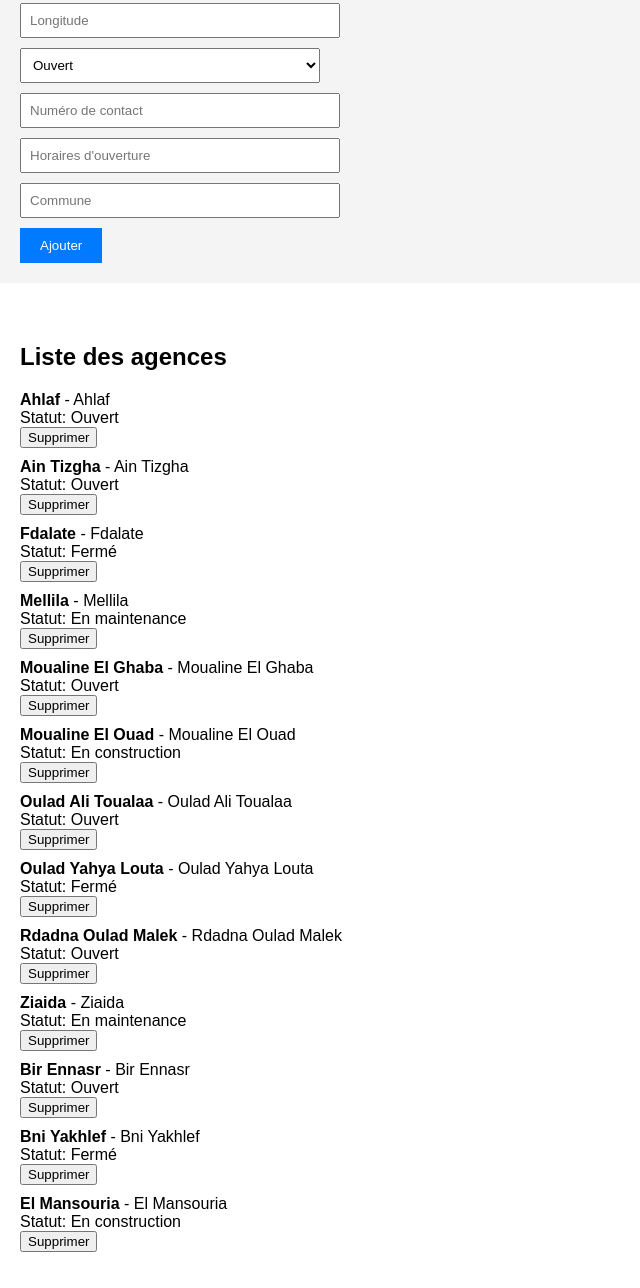
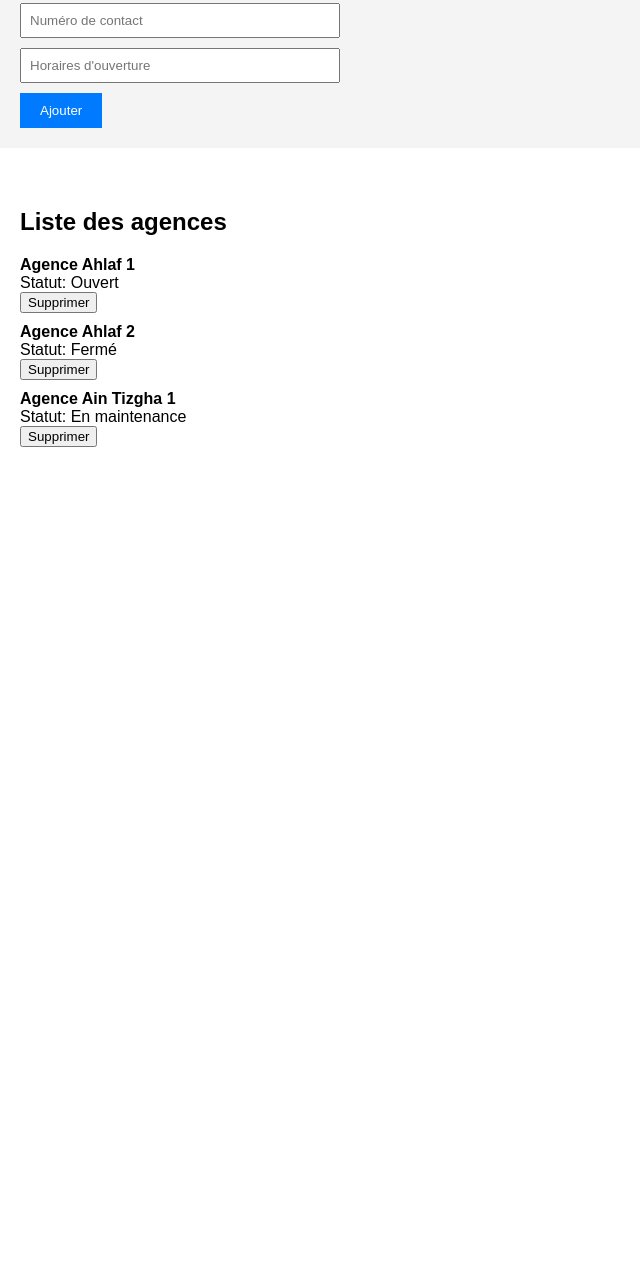
Before and after one commit to outh00/agence-demo, a plain HTML site: page index.html in a window 1280 px wide. Shown: the part 640-1928 px from the top of the page, without its empty margins (0-640 px from the left). After the commit the page ends 1123 px from the top, so only its background shows below. Drawn offline with nearby package versions, Linux system fonts and the light colour scheme.

Commit message:
Ajout de la démo

```diff
--- a/app.js
+++ b/app.js
@@ -1,147 +1,44 @@
-// Base de données simulée avec les communes fournies
-let agencies = [
+// Base de données simulée
+const communes = [
+  { id: 1, name: "Ahlaf", latitude: 33.352, longitude: -7.216 },
+  { id: 2, name: "Ain Tizgha", latitude: 33.5797, longitude: -7.0194 },
+  { id: 3, name: "Fdalate", latitude: 33.687, longitude: -7.2553 },
+  { id: 4, name: "Mellila", latitude: 33.361, longitude: -6.9657 },
+  { id: 5, name: "Moualine El Ghaba", latitude: 33.7262, longitude: -7.1274 },
+  { id: 6, name: "Moualine El Ouad", latitude: 33.5326, longitude: -7.3384 },
+  { id: 7, name: "Oulad Ali Toualaa", latitude: 33.4994, longitude: -7.1065 },
+  { id: 8, name: "Oulad Yahya Louta", latitude: 33.532, longitude: -7.236 },
+  { id: 9, name: "Rdadna Oulad Malek", latitude: 33.4238, longitude: -7.1955 },
+  { id: 10, name: "Ziaida", latitude: 33.5797, longitude: -7.0194 },
+  { id: 11, name: "Bir Ennasr", latitude: 33.3276, longitude: -6.9335 },
+  { id: 12, name: "Bni Yakhlef", latitude: 33.6717, longitude: -7.2717 },
+  { id: 13, name: "El Mansouria", latitude: 33.687, longitude: -7.2553 },
+];
+
+let agences = [
   {
     id: 1,
-    name: "Ahlaf",
-    address: "Ahlaf, Maroc",
-    latitude: 33.352,
-    longitude: -7.216,
+    name: "Agence Ahlaf 1",
+    communeId: 1, // Référence à la commune Ahlaf
     status: "Ouvert",
     phone: "0522 11 11 11",
     hours: "08h30 - 18h30",
-    city: "Ahlaf",
   },
   {
     id: 2,
-    name: "Ain Tizgha",
-    address: "Ain Tizgha, Maroc",
-    latitude: 33.5797,
-    longitude: -7.0194,
-    status: "Ouvert",
+    name: "Agence Ahlaf 2",
+    communeId: 1, // Référence à la commune Ahlaf
+    status: "Fermé",
     phone: "0522 22 22 22",
     hours: "09h00 - 17h00",
-    city: "Ain Tizgha",
   },
   {
     id: 3,
-    name: "Fdalate",
-    address: "Fdalate, Maroc",
-    latitude: 33.687,
-    longitude: -7.2553,
-    status: "Fermé",
+    name: "Agence Ain Tizgha 1",
+    communeId: 2, // Référence à la commune Ain Tizgha
+    status: "En maintenance",
     phone: "0522 33 33 33",
     hours: "10h00 - 19h00",
-    city: "Fdalate",
-  },
-  {
-    id: 4,
-    name: "Mellila",
-    address: "Mellila, Maroc",
-    latitude: 33.361,
-    longitude: -6.9657,
-    status: "En maintenance",
-    phone: "0522 44 44 44",
-    hours: "08h00 - 16h00",
-    city: "Mellila",
-  },
-  {
-    id: 5,
-    name: "Moualine El Ghaba",
-    address: "Moualine El Ghaba, Maroc",
-    latitude: 33.7262,
-    longitude: -7.1274,
-    status: "Ouvert",
-    phone: "0522 55 55 55",
-    hours: "09h30 - 18h30",
-    city: "Moualine El Ghaba",
-  },
-  {
-    id: 6,
-    name: "Moualine El Ouad",
-    address: "Moualine El Ouad, Maroc",
-    latitude: 33.5326,
-    longitude: -7.3384,
-    status: "En construction",
-    phone: "0522 66 66 66",
-    hours: "08h00 - 16h00",
-    city: "Moualine El Ouad",
-  },
-  {
-    id: 7,
-    name: "Oulad Ali Toualaa",
-    address: "Oulad Ali Toualaa, Maroc",
-    latitude: 33.4994,
-    longitude: -7.1065,
-    status: "Ouvert",
-    phone: "0522 77 77 77",
-    hours: "09h00 - 17h00",
-    city: "Oulad Ali Toualaa",
-  },
-  {
-    id: 8,
-    name: "Oulad Yahya Louta",
-    address: "Oulad Yahya Louta, Maroc",
-    latitude: 33.532,
-    longitude: -7.236,
-    status: "Fermé",
-    phone: "0522 88 88 88",
-    hours: "10h00 - 19h00",
-    city: "Oulad Yahya Louta",
-  },
-  {
-    id: 9,
-    name: "Rdadna Oulad Malek",
-    address: "Rdadna Oulad Malek, Maroc",
-    latitude: 33.4238,
-    longitude: -7.1955,
-    status: "Ouvert",
-    phone: "0522 99 99 99",
-    hours: "08h30 - 18h30",
-    city: "Rdadna Oulad Malek",
-  },
-  {
-    id: 10,
-    name: "Ziaida",
-    address: "Ziaida, Maroc",
-    latitude: 33.5797,
-    longitude: -7.0194,
-    status: "En maintenance",
-    phone: "0522 00 00 00",
-    hours: "09h00 - 17h00",
-    city: "Ziaida",
-  },
-  {
-    id: 11,
-    name: "Bir Ennasr",
-    address: "Bir Ennasr, Maroc",
-    latitude: 33.3276,
-    longitude: -6.9335,
-    status: "Ouvert",
-    phone: "0522 12 34 56",
-    hours: "08h00 - 16h00",
-    city: "Bir Ennasr",
-  },
-  {
-    id: 12,
-    name: "Bni Yakhlef",
-    address: "Bni Yakhlef, Maroc",
-    latitude: 33.6717,
-    longitude: -7.2717,
-    status: "Fermé",
-    phone: "0522 98 76 54",
-    hours: "10h00 - 19h00",
-    city: "Bni Yakhlef",
-  },
-  {
-    id: 13,
-    name: "El Mansouria",
-    address: "El Mansouria, Maroc",
-    latitude: 33.687,
-    longitude: -7.2553,
-    status: "En construction",
-    phone: "0522 11 22 33",
-    hours: "09h30 - 18h30",
-    city: "El Mansouria",
   },
 ];
 
@@ -151,78 +48,50 @@ L.tileLayer('https://{s}.tile.openstreetmap.org/{z}/{x}/{y}.png', {
   maxZoom: 19,
 }).addTo(map);
 
-// Icône rouge pour les marqueurs
-const redIcon = L.icon({
-  iconUrl: 'https://cdn.rawgit.com/pointhi/leaflet-color-markers/master/img/marker-icon-2x-red.png',
-  iconSize: [25, 41], // Taille de l'icône
-  iconAnchor: [12, 41], // Point d'ancrage de l'icône
+// Icônes
+const communeIcon = L.icon({
+  iconUrl: 'https://cdn.rawgit.com/pointhi/leaflet-color-markers/master/img/marker-icon-2x-blue.png',
+  iconSize: [25, 41],
+  iconAnchor: [12, 41],
 });
 
-// Fonction pour ajouter une agence
-function addAgency() {
-  const name = document.getElementById('name').value;
-  const address = document.getElementById('address').value;
-  const latitude = parseFloat(document.getElementById('latitude').value);
-  const longitude = parseFloat(document.getElementById('longitude').value);
-  const status = document.getElementById('status').value;
-  const phone = document.getElementById('phone').value;
-  const hours = document.getElementById('hours').value;
-  const city = document.getElementById('city').value;
+const agenceIcon = L.icon({
+  iconUrl: 'https://cdn.rawgit.com/pointhi/leaflet-color-markers/master/img/marker-icon-2x-red.png',
+  iconSize: [25, 41],
+  iconAnchor: [12, 41],
+});
 
-  if (!name || !latitude || !longitude) {
-    alert("Veuillez remplir tous les champs obligatoires.");
-    return;
+// Afficher les communes sur la carte
+communes.forEach(commune => {
+  const marker = L.marker([commune.latitude, commune.longitude], { icon: communeIcon }).addTo(map);
+  marker.bindPopup(`<b>Commune : ${commune.name}</b>`);
+});
+
+// Afficher les agences sur la carte
+agences.forEach(agence => {
+  const commune = communes.find(c => c.id === agence.communeId);
+  if (commune) {
+    const marker = L.marker([commune.latitude, commune.longitude], { icon: agenceIcon }).addTo(map);
+    marker.bindPopup(`
+      <b>${agence.name}</b><br>
+      Commune: ${commune.name}<br>
+      Statut: ${agence.status}<br>
+      Téléphone: ${agence.phone}<br>
+      Horaires: ${agence.hours}
+    `);
   }
+});
 
-  const newAgency = {
-    id: agencies.length + 1,
-    name,
-    address,
-    latitude,
-    longitude,
-    status,
-    phone,
-    hours,
-    city,
-  };
-
-  agencies.push(newAgency);
-  updateMap();
-  updateAgencyList();
-  clearForm();
-}
-
-// Fonction pour mettre à jour la carte
-function updateMap() {
-  map.eachLayer(layer => {
-    if (layer instanceof L.Marker) {
-      map.removeLayer(layer);
-    }
-  });
-
-  agencies.forEach(agency => {
-    const marker = L.marker([agency.latitude, agency.longitude], { icon: redIcon }).addTo(map);
-    marker.bindPopup(`
-      <b>${agency.name}</b><br>
-      ${agency.address}<br>
-      Statut: ${agency.status}<br>
-      Téléphone: ${agency.phone}<br>
-      Horaires: ${agency.hours}<br>
-      Ville: ${agency.city}
-    `);
-  });
-}
-
-// Fonction pour mettre à jour la liste des agences
+// Fonction pour afficher la liste des agences
 function updateAgencyList() {
   const list = document.getElementById('agency-list');
   list.innerHTML = '';
-  agencies.forEach(agency => {
+  agences.forEach(agence => {
     const li = document.createElement('li');
     li.innerHTML = `
-      <b>${agency.name}</b> - ${agency.city}<br>
-      Statut: ${agency.status}<br>
-      <button onclick="deleteAgency(${agency.id})">Supprimer</button>
+      <b>${agence.name}</b><br>
+      Statut: ${agence.status}<br>
+      <button onclick="deleteAgency(${agence.id})">Supprimer</button>
     `;
     list.appendChild(li);
   });
@@ -230,23 +99,47 @@ function updateAgencyList() {
 
 // Fonction pour supprimer une agence
 function deleteAgency(id) {
-  agencies = agencies.filter(agency => agency.id !== id);
+  agences = agences.filter(agence => agence.id !== id);
+  updateAgencyList();
+  updateMap();
+}
+
+// Fonction pour ajouter une agence
+function addAgency() {
+  const name = document.getElementById('name').value;
+  const communeId = parseInt(document.getElementById('commune').value);
+  const status = document.getElementById('status').value;
+  const phone = document.getElementById('phone').value;
+  const hours = document.getElementById('hours').value;
+
+  if (!name || !communeId) {
+    alert("Veuillez remplir tous les champs obligatoires.");
+    return;
+  }
+
+  const newAgency = {
+    id: agences.length + 1,
+    name,
+    communeId,
+    status,
+    phone,
+    hours,
+  };
+
+  agences.push(newAgency);
   updateMap();
   updateAgencyList();
+  clearForm();
 }
 
 // Fonction pour vider le formulaire
 function clearForm() {
   document.getElementById('name').value = '';
-  document.getElementById('address').value = '';
-  document.getElementById('latitude').value = '';
-  document.getElementById('longitude').value = '';
+  document.getElementById('commune').value = '';
   document.getElementById('status').value = 'Ouvert';
   document.getElementById('phone').value = '';
   document.getElementById('hours').value = '';
-  document.getElementById('city').value = '';
 }
 
 // Initialisation
-updateMap();
 updateAgencyList();
--- a/index.html
+++ b/index.html
@@ -54,9 +54,22 @@
   <div class="form-container">
     <h2>Ajouter une agence</h2>
     <input type="text" id="name" placeholder="Nom de l'agence">
-    <input type="text" id="address" placeholder="Adresse">
-    <input type="text" id="latitude" placeholder="Latitude">
-    <input type="text" id="longitude" placeholder="Longitude">
+    <select id="commune">
+      <option value="">Sélectionnez une commune</option>
+      <option value="1">Ahlaf</option>
+      <option value="2">Ain Tizgha</option>
+      <option value="3">Fdalate</option>
+      <option value="4">Mellila</option>
+      <option value="5">Moualine El Ghaba</option>
+      <option value="6">Moualine El Ouad</option>
+      <option value="7">Oulad Ali Toualaa</option>
+      <option value="8">Oulad Yahya Louta</option>
+      <option value="9">Rdadna Oulad Malek</option>
+      <option value="10">Ziaida</option>
+      <option value="11">Bir Ennasr</option>
+      <option value="12">Bni Yakhlef</option>
+      <option value="13">El Mansouria</option>
+    </select>
     <select id="status">
       <option value="Ouvert">Ouvert</option>
       <option value="Fermé">Fermé</option>
@@ -66,7 +79,6 @@
     </select>
     <input type="text" id="phone" placeholder="Numéro de contact">
     <input type="text" id="hours" placeholder="Horaires d'ouverture">
-    <input type="text" id="city" placeholder="Commune">
     <button onclick="addAgency()">Ajouter</button>
   </div>
   <div class="agency-list">
```
